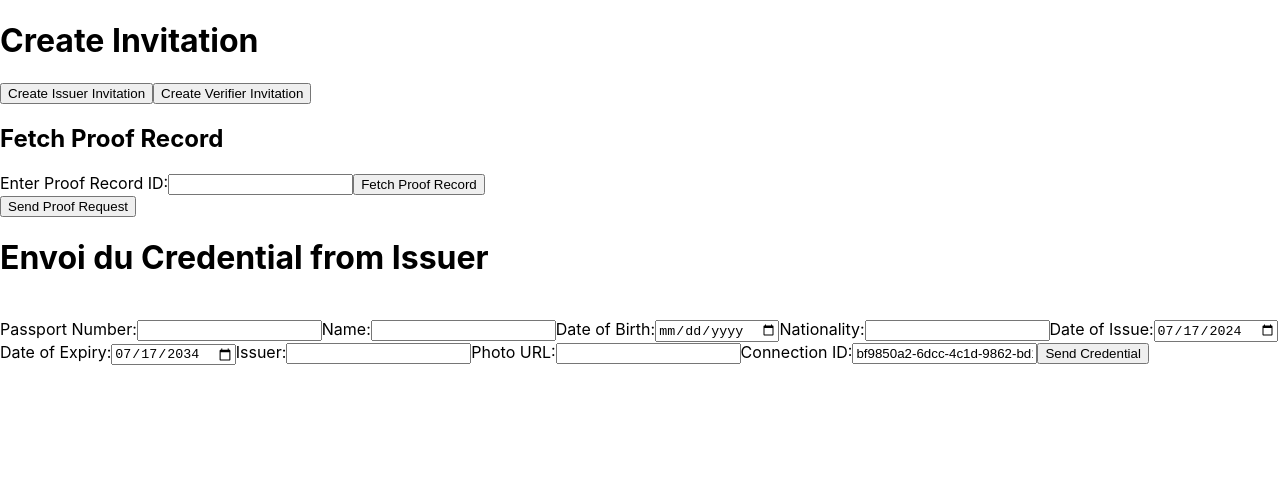
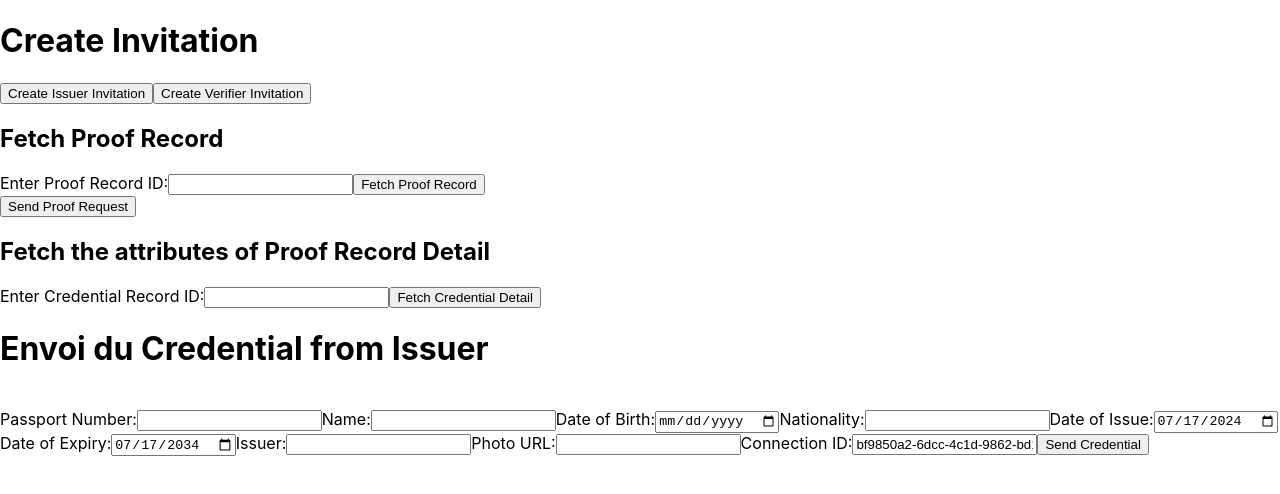
Before and after one commit to RolexSir30/ProjetInde, a React (Create React App) app: page / in a window 1280 px wide. Shown: the top 494 px of the page. Built offline with nearby package versions, Linux system fonts and the light colour scheme.

Commit message:
changement ajour d'un bouton qui renvoie true/false pour la verification

```diff
--- a/src/App.js
+++ b/src/App.js
@@ -1,6 +1,6 @@
 import React, { useState } from 'react';
 import { createOutOfBandInvitation } from './api';
-import { createOutOfBandInvitation as createVerifierInvitation, sendProofRequest, fetchProofRecord } from './api_verifier'; // Importez fetchProofRecord
+import { createOutOfBandInvitation as createVerifierInvitation, sendProofRequest, fetchProofRecord, credentialDetail } from './api_verifier';
 import CredentialForm from './components/CredentialForm';
 
 const App = () => {
@@ -10,9 +10,14 @@ const App = () => {
   const [presExId, setPresExId] = useState(null);
   const [proofRecord, setProofRecord] = useState(null);
   const [recordId, setRecordId] = useState('');
+  const [credentialRecordId, setCredentialRecordId] = useState('');
 
   const handleChangeRecordId = (event) => {
     setRecordId(event.target.value);
+  };
+
+  const handleChangeCredentialRecordId = (event) => {
+    setCredentialRecordId(event.target.value);
   };
 
   const handleCreateIssuerInvitation = async () => {
@@ -41,7 +46,7 @@ const App = () => {
     try {
       const connectionId = '6f4841bc-02eb-4144-819c-3b2ce2fae686';
       const response = await sendProofRequest(connectionId);
-      setPresExId(response.pres_ex_id); // Mise à jour pour récupérer pres_ex_id depuis la réponse
+      setPresExId(response.pres_ex_id);
       console.log('Proof request sent:', response);
     } catch (error) {
       setError(error.message || 'Error sending proof request');
@@ -52,12 +57,22 @@ const App = () => {
   const handleFetchProofRecord = async () => {
     try {
       const response = await fetchProofRecord(recordId);
-      //console.log("from App" + response) // Utilisation de fetchProofRecord au lieu de getProofRecord
-      setProofRecord(response); // Mise à jour de l'état proofRecord avec les données de réponse
-      console.log('Proof record fetched: from App', response);
+      setProofRecord(response);
+      console.log('Proof record fetched:', response);
     } catch (error) {
       setError(error.message || 'Error fetching proof record');
       console.error('Error fetching proof record:', error);
+    }
+  };
+
+  const handleFetchCredentialDetail = async () => {
+    try {
+      const response = await credentialDetail(credentialRecordId);
+      setProofRecord(response);
+      console.log('Credential detail fetched:', response);
+    } catch (error) {
+      setError(error.message || 'Error fetching credential detail');
+      console.error('Error fetching credential detail:', error);
     }
   };
 
@@ -98,9 +113,20 @@ const App = () => {
               <pre>{JSON.stringify(proofRecord, null, 2)}</pre>
             </div>
           )}
-
         </div>
         <button onClick={handleSendProofRequest}>Send Proof Request</button>
+        <div>
+          <h2>Fetch  the attributes of Proof Record Detail</h2>
+          <label>
+            Enter Credential Record ID:
+            <input
+              type="text"
+              value={credentialRecordId}
+              onChange={handleChangeCredentialRecordId}
+            />
+          </label>
+          <button onClick={handleFetchCredentialDetail}>Fetch Credential Detail</button>
+        </div>
         <h1>Envoi du Credential from Issuer</h1><br></br>
         <CredentialForm />
       </header>
--- a/src/api_verifier.js
+++ b/src/api_verifier.js
@@ -32,6 +32,8 @@ export const createOutOfBandInvitation = async () => {
 };
 
 export const sendProofRequest = async (connectionId) => {
+  const currentDate = new Date().toISOString().split('T')[0]; // Obtenez la date actuelle au format YYYY-MM-DD
+
   const data = {
     connection_id: connectionId,
     presentation_request: {
@@ -104,7 +106,18 @@ export const sendProofRequest = async (connectionId) => {
             ]
           }
         },
-        requested_predicates: {}
+        requested_predicates: {
+          date_of_expiry: {
+            name: "date_of_expiry",
+            p_type: ">=",
+            "p_value": 20340715,
+            restrictions: [
+              {
+                cred_def_id: "HUQUGuQDrk6NsQDDsELbYs:3:CL:35:default"
+              }
+            ]
+          }
+        }
       }
     },
     comment: "new_proof",
@@ -131,7 +144,7 @@ export const fetchProofRecord = async (recordId) => {
       // Exemple: accéder à une propriété spécifique de l'objet JSON
       const proofRecord = {
 
-        state : response.data.by_format.pres.indy.requested_proof.revealed_attrs,
+        data : response.data.verified,
 
         // Ajoutez d'autres propriétés nécessaires ici
       };
@@ -145,3 +158,28 @@ export const fetchProofRecord = async (recordId) => {
     throw error;
   }
 };
+
+export const credentialDetail = async (recordId) => {
+  try {
+    const response = await api.get(`/present-proof-2.0/records/${recordId}`);
+    console.log('Response from API:', response.data); // Vérifiez le contenu et le type de response.data
+
+    // Assurez-vous que response.data est un objet
+    if (typeof response.data === 'object') {
+      // Exemple: accéder à une propriété spécifique de l'objet JSON
+      const proofRecord = {
+
+        data : response.data.by_format.pres.indy.requested_proof.revealed_attrs,
+
+        // Ajoutez d'autres propriétés nécessaires ici
+      };
+      console.log(proofRecord);
+      return proofRecord;
+    } else {
+      throw new Error('Response data is not an object');
+    }
+  } catch (error) {
+    console.error(`Error fetching proof record ${recordId}:`, error);
+    throw error;
+  }
+};
```
Also changed, not shown: src/components/api_verifier.js (+17 -2 lines). Lines whose indentation alone changed are shown as unchanged.
